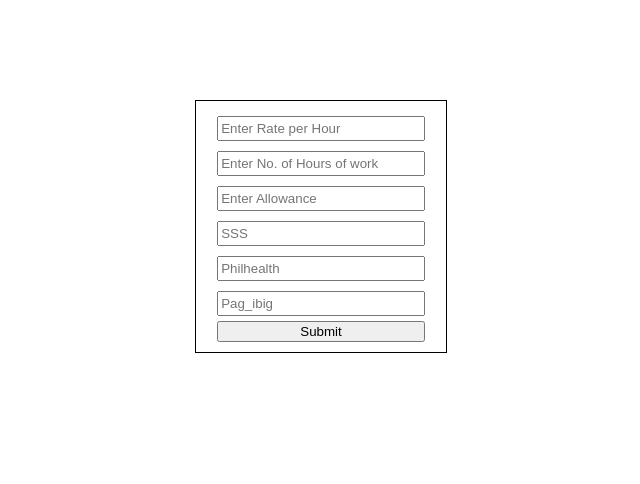
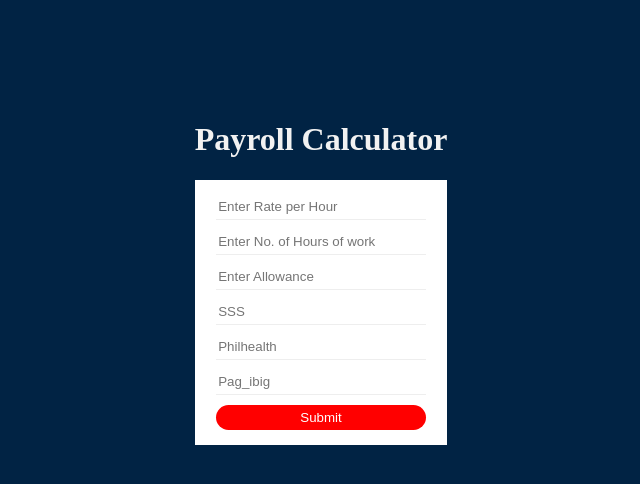
Before and after one commit to parnie05/payroll_calc, a Flask app: page / in a window 1280 px wide. Shown: the top 484 px of the page, without its empty margins (319-959 px from the left). Run offline with Flask 2, Linux system fonts and the light colour scheme.

Commit message:
Adding Statics files

```diff
--- a/app.py
+++ b/app.py
@@ -1,5 +1,3 @@
-
-from http.client import NOT_ACCEPTABLE
 from flask import Flask, render_template, request
 
 app = Flask(__name__)
@@ -27,8 +25,7 @@ def compute_payroll():
         # NOTE: Always return String not any type but string
         return f""" <h2>Gross Pay: {gross_pay} </h2>
         <h2> Deductions: {deductions}</h2>
-        <h2>Net Pay: {net_pay}</h2>"""
-
+        <h2>Net Pay: {net_pay} {render_template('welcome.html')}</h2>"""
 
 if __name__ == "__main__":
-    app.run()
+    app.run(debug=True)
--- /dev/null
+++ b/static/style.css
@@ -0,0 +1,49 @@
+body{
+    background-color: #012344;
+    display: flex;
+    justify-content: center;
+    align-items: center;
+    flex-direction: column;
+    margin-top: 100px;
+}
+
+*{
+    box-sizing: border-box;
+}
+
+h1{
+    text-align: center;
+    font-size: 2rem;
+    color: #f2f2f2;
+}
+.payroll_container{
+    text-align: center;
+    width:  20%;
+    padding: 10px;
+    background-color: #ffffff;
+}
+input[type="text"], [type='submit']{
+    margin: 5px;
+    height: 25px;
+}
+input[type="submit"], [type="text"]{
+    width: 90%;
+}
+
+input[type="submit"]{
+    border:none;
+    border-radius: 20px;
+    background-color: #ff0000;
+    color: #ffffff;
+    transition: .3s ease;
+}
+input[type="submit"]:hover{
+    background-color: greenyellow;
+    color: #000000;
+    cursor: pointer;
+}
+input[type="text"]{
+    border: none;
+    border-bottom: 1px solid #eeeeee;
+    outline: none;
+}
--- a/templates/index.html
+++ b/templates/index.html
@@ -4,31 +4,13 @@
     <meta charset="UTF-8">
     <meta http-equiv="X-UA-Compatible" content="IE=edge">
     <meta name="viewport" content="width=device-width, initial-scale=1.0">
+    <link rel="stylesheet" href="{{url_for('static', filename='style.css')}}">
     <title>Payroll Calculator</title>
 
-    <!-- temporary styling -->
-    <style>
-        *{
-            box-sizing: border-box;
-        }
-        .payroll_container{
-            margin: 100px auto;
-           text-align: center;
-           border:  1px solid #000;
-           width:  20%;
-           padding: 10px;
-        }
-        input[type="text"]{
-            margin: 5px;
-            height: 25px;
-        }
-        input[type="submit"], [type="text"]{
-            width: 90%;
-        }
-    </style>
 </head>
 <body>
     <!-- form for Payroll -->
+    <h1>Payroll Calculator</h1>
     <div class="payroll_container">
         <form action="/compute_payroll" method="post">
             <input type="text" name="rate" placeholder="Enter Rate per Hour" required>
```
Also changed, not shown: templates/welcome.html (added).
